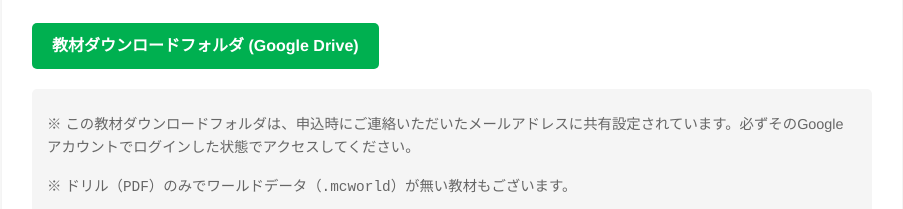
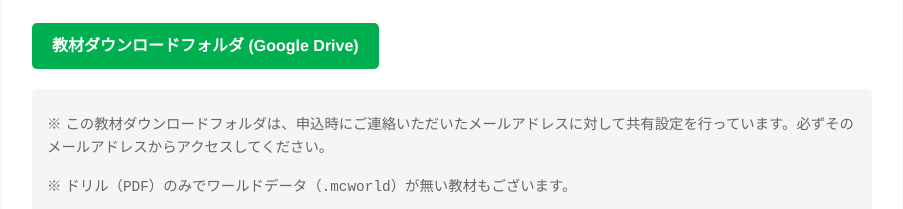
Before and after one commit to ShutoOtobuchi/craftplus_support_page, a plain HTML site: page guide.html in a window 1280 px wide. Shown: the part 1317-1526 px from the top of the page, without its empty margins (188-1091 px from the left). Drawn offline with Linux system fonts and the light colour scheme.

Commit message:
文言修正

```diff
--- a/guide.html
+++ b/guide.html
@@ -377,7 +377,7 @@
             <a href="https://drive.google.com/drive/folders/1x73BRYIY2Zr0C2oegONynI3QIRy44hoi?usp=sharing" target="_blank" class="btn-link">教材ダウンロードフォルダ (Google Drive)</a>
 
             <div class="note">
-                <p>※ この教材ダウンロードフォルダは、申込時にご連絡いただいたメールアドレスに共有設定されています。必ずそのGoogleアカウントでログインした状態でアクセスしてください。</p>
+                <p>※ この教材ダウンロードフォルダは、申込時にご連絡いただいたメールアドレスに対して共有設定を行っています。必ずそのメールアドレスからアクセスしてください。</p>
                 <p>※ ドリル<code>（PDF）</code>のみでワールドデータ<code>（.mcworld）</code>が無い教材もございます。</p>
             </div>
 
```
